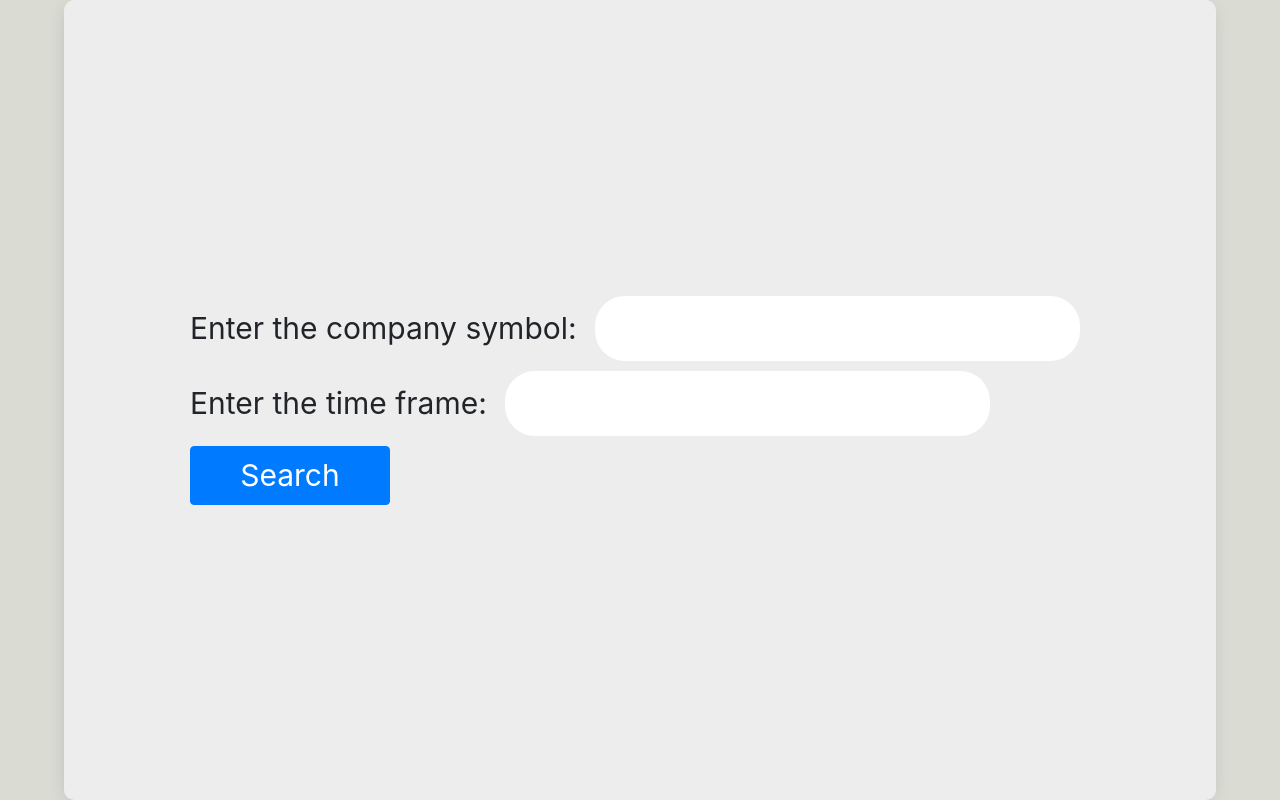
After one commit to AbeerRao/stock-predictor, a Flask app: template templates/results.html in a window 1280 px wide. The commit adds this page. Run offline with Flask 2, Linux system fonts and the light colour scheme; the template is opened without the code that fills it, so the values that code supplies are empty; some libraries are stand-ins or nearby versions.

Commit message:
Made working frontend

```diff
--- a/app.py
+++ b/app.py
@@ -1,15 +1,39 @@
 from flask import Flask, render_template, request, redirect, url_for, flash, Response
 import json
-
+import requests
+import datetime
 
 app = Flask(__name__)
 
-@app.route("/")
-def index():
-     data = []
-     with open("data.json", "r") as f:
-          data = json.load(f)
-     return render_template("index.html", data=data)
+@app.route("/", methods=["GET", "POST"])
+def result():
+     if request.method == "POST":
+          symbol = request.form["symbol"]
+          timeFrame = request.form["time"]
+          url = "https://apidojo-yahoo-finance-v1.p.rapidapi.com/stock/v3/get-historical-data"
+          querystring = {"symbol": symbol, "region":"US"}
+          headers = {
+          'x-rapidapi-key': "b0eeaa196cmshce7e787214a081cp1e2eeejsnad2ccc22d7bb",
+          'x-rapidapi-host': "apidojo-yahoo-finance-v1.p.rapidapi.com"
+          }
+          response = requests.request("GET", url, headers=headers, params=querystring).json()
+          responseTF = response["prices"][:int(timeFrame)]
+          responseFinal = []
+          for rtf in responseTF:
+               if 'open' not in rtf:
+                    pass
+               else:
+                    rtf['date'] = datetime.datetime.fromtimestamp(rtf['date']).strftime('%Y-%m-%d')
+                    responseFinal.append(rtf)
+          responseFinalFinal = json.dumps(responseFinal)
+          with open("data.json", "w") as f:
+               f.write(responseFinalFinal)
+          data = []
+          with open("data.json", "r") as f:
+               data = json.load(f)
+          return render_template("results.html", data=data)
+     elif request.method == "GET":
+          return render_template("results.html")
 
 if __name__ == "__main__":
     app.run(debug=True)
--- a/static/css/main.css
+++ b/static/css/main.css
@@ -5,7 +5,7 @@
      height: 100vh;
 }
 
-.body__div {
+.body__div__data {
      display: flex;
      width: 90vw;
      height: 90vh;
@@ -13,6 +13,18 @@
      box-shadow: -1px 4px 20px -6px rgba(0, 0, 0, 0.2);
      padding: 20px;
      border-radius: 10px;
+}
+
+.body__div {
+     width: 90vw;
+     height: 90vh;
+     background-color: #ededed;
+     box-shadow: -1px 4px 20px -6px rgba(0, 0, 0, 0.2);
+     padding: 20px;
+     border-radius: 10px;
+     display: grid;
+     place-items: center;
+     height: 100%;
 }
 
 .all__data {
@@ -68,18 +80,39 @@ tr th {
      background-color: #dddddd;
 }
 
-/* table {
-     font-family: arial, sans-serif;
-     border-collapse: collapse;
-     width: 100%;
+form {
+     display: flex;
+     flex-direction: column;
 }
 
-td, th {
-     border: 1px solid #dddddd;
-     text-align: left;
-     padding: 8px;
+.symbol {
+     flex: 1;
+     border-radius: 30px;
+     padding: 10px;
+     border: none;
+     margin-left: 10px;
+     margin-right: 10px;
 }
 
-tr:nth-child(even) {
-     background-color: #dddddd;
-} */
+.time {
+     flex: 1;
+     border-radius: 30px;
+     padding: 10px;
+     border: none;
+     margin-left: 10px;
+     margin-right: 10px;
+}
+
+.symbol__div {
+     margin-bottom: 10px;
+}
+
+.search__div {
+     font-size: 30px;
+}
+
+.btn-primary {
+     margin-top: 10px !important;
+     font-size: 30px !important;
+     width: 200px !important;
+}
--- /dev/null
+++ b/templates/results.html
@@ -0,0 +1,60 @@
+<!DOCTYPE html>
+<html lang="en">
+
+<head>
+     <meta charset="UTF-8">
+     <meta http-equiv="X-UA-Compatible" content="IE=edge">
+     <meta name="viewport" content="width=device-width, initial-scale=1.0">
+     <link rel="stylesheet" href="https://stackpath.bootstrapcdn.com/bootstrap/4.3.1/css/bootstrap.min.css"
+          integrity="sha384-ggOyR0iXCbMQv3Xipma34MD+dH/1fQ784/j6cY/iJTQUOhcWr7x9JvoRxT2MZw1T" crossorigin="anonymous">
+     <link rel="stylesheet" href="/static/css/main.css">
+     <title>Home Page</title>
+</head>
+
+<body class="body">
+     {% if data %}
+     <div class="body__div__data">
+          <div class="all__data">
+               <table class="scrolldown">
+                    <tbody>
+                         <tr>
+                              <td>Date</td>
+                              <td>Open</td>
+                              <td>High</td>
+                              <td>Low</td>
+                              <td>Close</td>
+                         </tr>
+                         {% for d in data %}
+                         <tr>
+                              <td class="dateTD">{{ d.date }}</td>
+                              <td>{{ d.open }}</td>
+                              <td>{{ d.high }}</td>
+                              <td>{{ d.low }}</td>
+                              <td>{{ d.close }}</td>
+                         </tr>
+                         {% endfor %}
+                    </tbody>
+               </table>
+          </div>
+     </div>
+     {% else %}
+     <div class="body__div">
+          <div class="search__div">
+               <form action="/" method="POST">
+                    <div class="symbol__div">
+                         <label for="symbol">Enter the company symbol: </label>
+                         <input type="text" id="symbol" class="symbol" name="symbol" />
+                    </div>
+                    <div class="time__div">
+                         <label for="time">Enter the time frame: </label>
+                         <input type="text" id="time" class="time" name="time" />
+                    </div>
+                    <button class="btn btn-primary" type="submit">Search</button>
+               </form>
+               <!-- Add the search button -->
+          </div>
+     </div>
+     {% endif %}
+</body>
+
+</html>
```
Also changed, not shown: data.json (+1 -1 lines), templates/index.html (deleted, +0 -54 lines).
